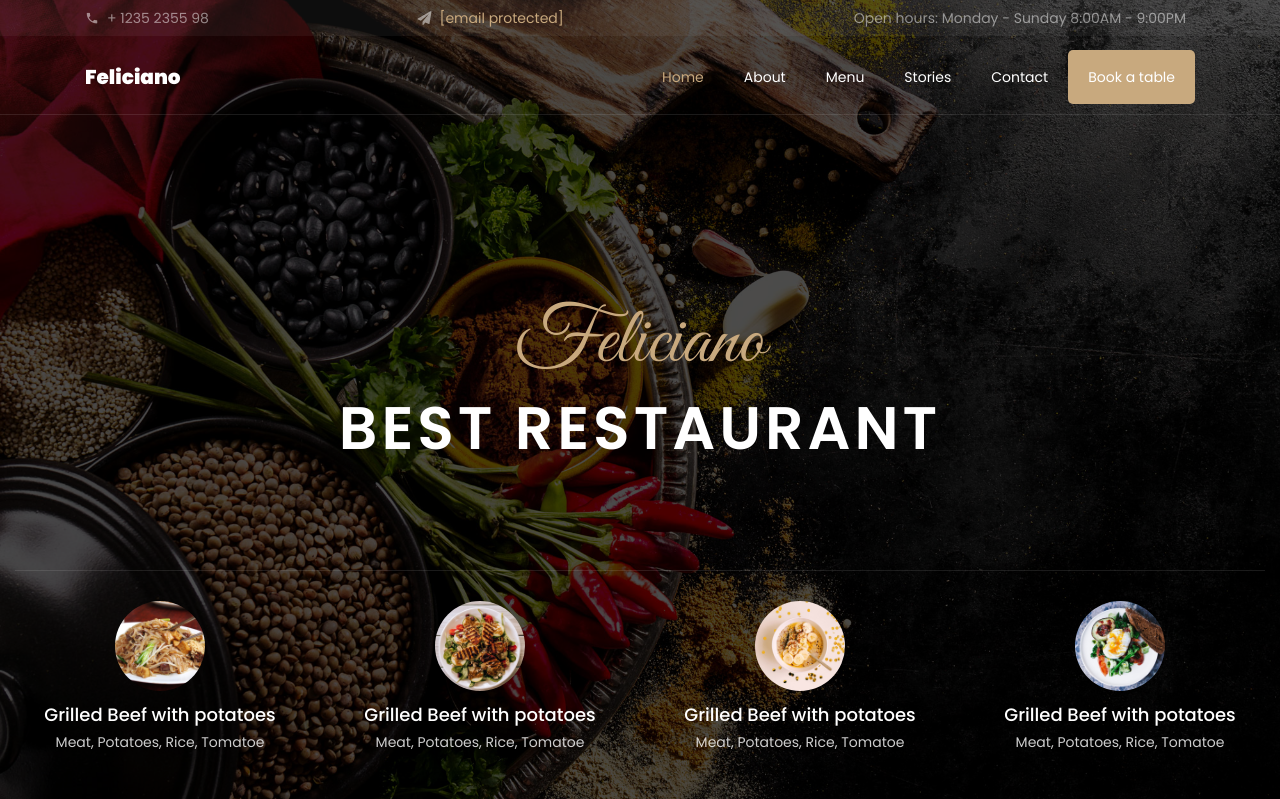
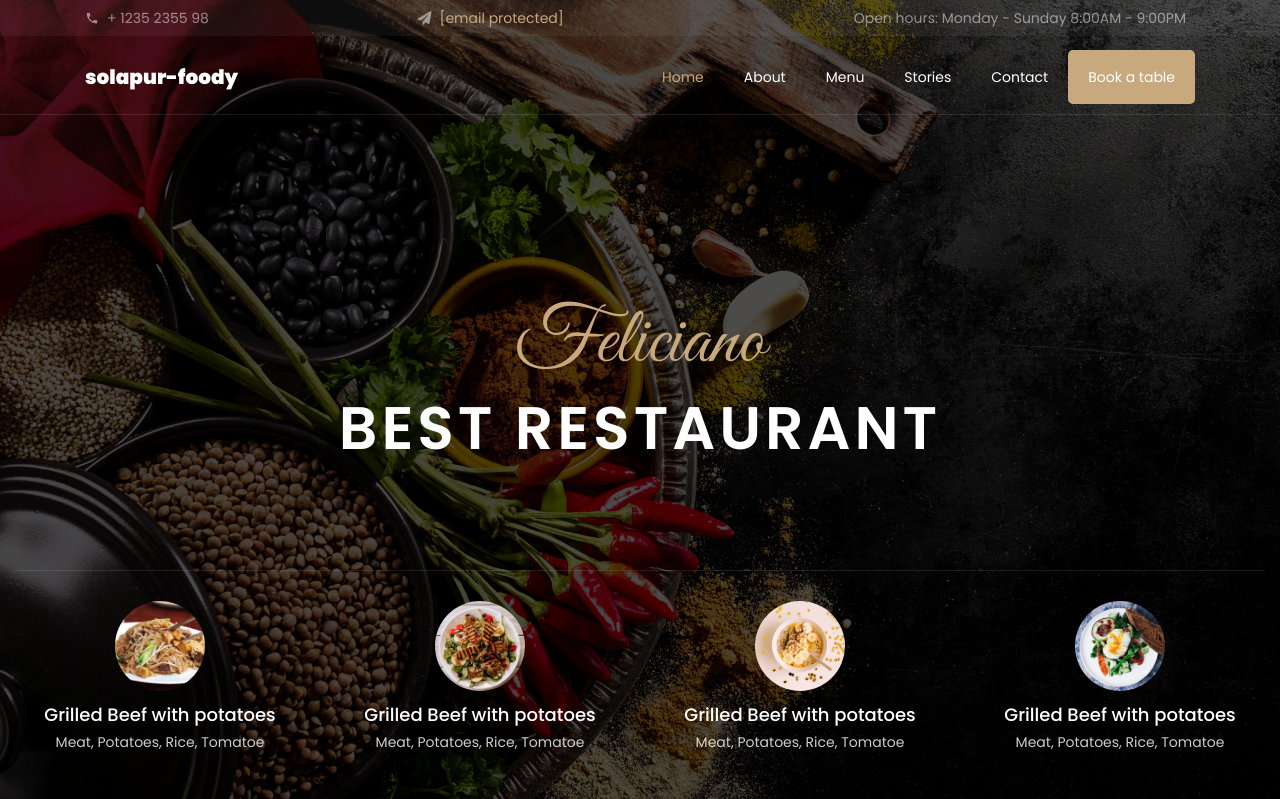
Before and after one commit to sohelnadaf/solapur-foody, a PHP site: page / in a window 1280 px wide. Shown: the top 799 px of the page. Run offline with PHP 8.4, Linux system fonts and the light colour scheme; some libraries are stand-ins or nearby versions; some web fonts are replaced.

Commit message:
Update index.php
title change

```diff
--- a/index.php
+++ b/index.php
@@ -3,7 +3,7 @@
 
 <!-- Mirrored from preview.colorlib.com/theme/feliciano/index.html by HTTrack Website Copier/3.x [XR&CO'2014], Wed, 24 Mar 2021 14:23:34 GMT -->
 <head>
-<title>Feliciano - Free Bootstrap 4 Template by Colorlib</title>
+<title>solapur-foody</title>
 <meta charset="utf-8">
 <meta name="viewport" content="width=device-width, initial-scale=1, shrink-to-fit=no">
 <link href="https://fonts.googleapis.com/css?family=Poppins:100,200,300,400,500,600,700,800,900" rel="stylesheet">
@@ -45,7 +45,7 @@
 </div>
 <nav class="navbar navbar-expand-lg navbar-dark ftco_navbar bg-dark ftco-navbar-light" id="ftco-navbar">
 <div class="container">
-<a class="navbar-brand" href="index.html">Feliciano</a>
+<a class="navbar-brand" href="index.html">solapur-foody</a>
 <button class="navbar-toggler" type="button" data-toggle="collapse" data-target="#ftco-nav" aria-controls="ftco-nav" aria-expanded="false" aria-label="Toggle navigation">
 <span class="oi oi-menu"></span> Menu
 </button>
```
